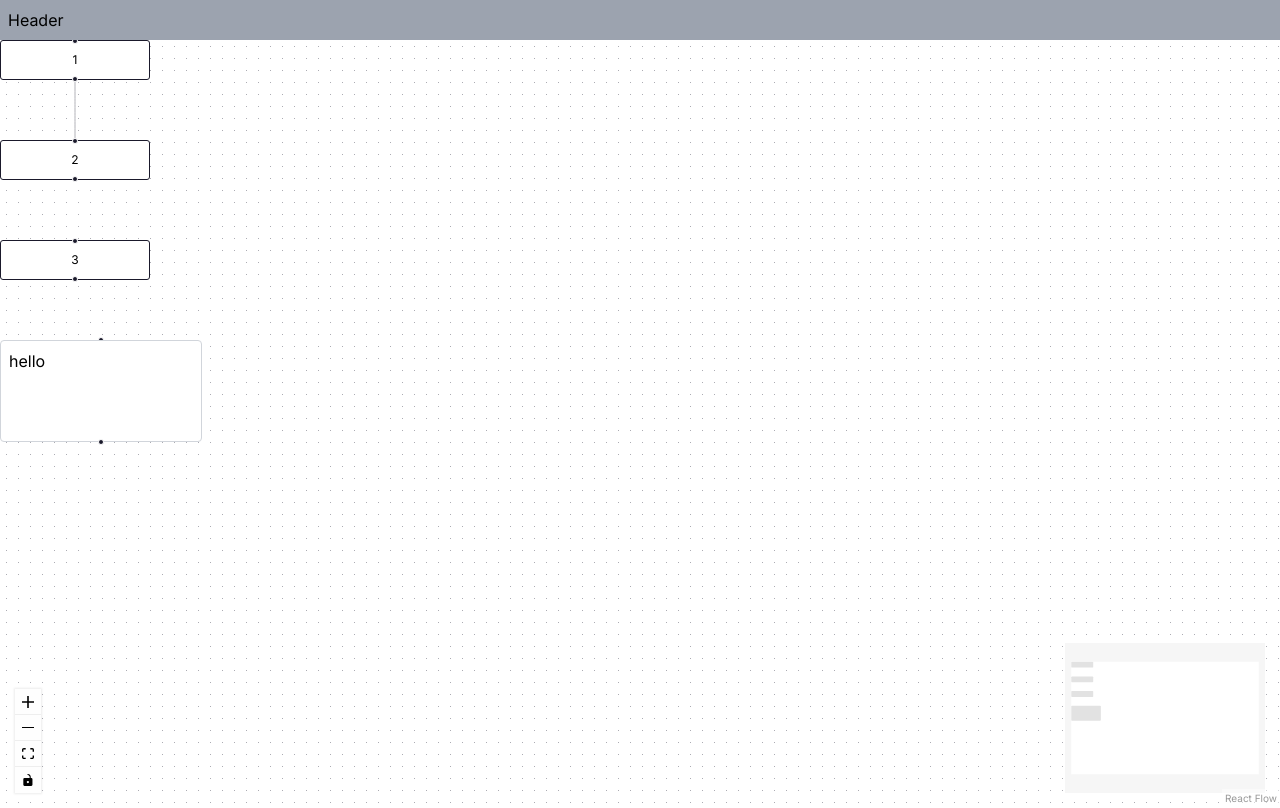
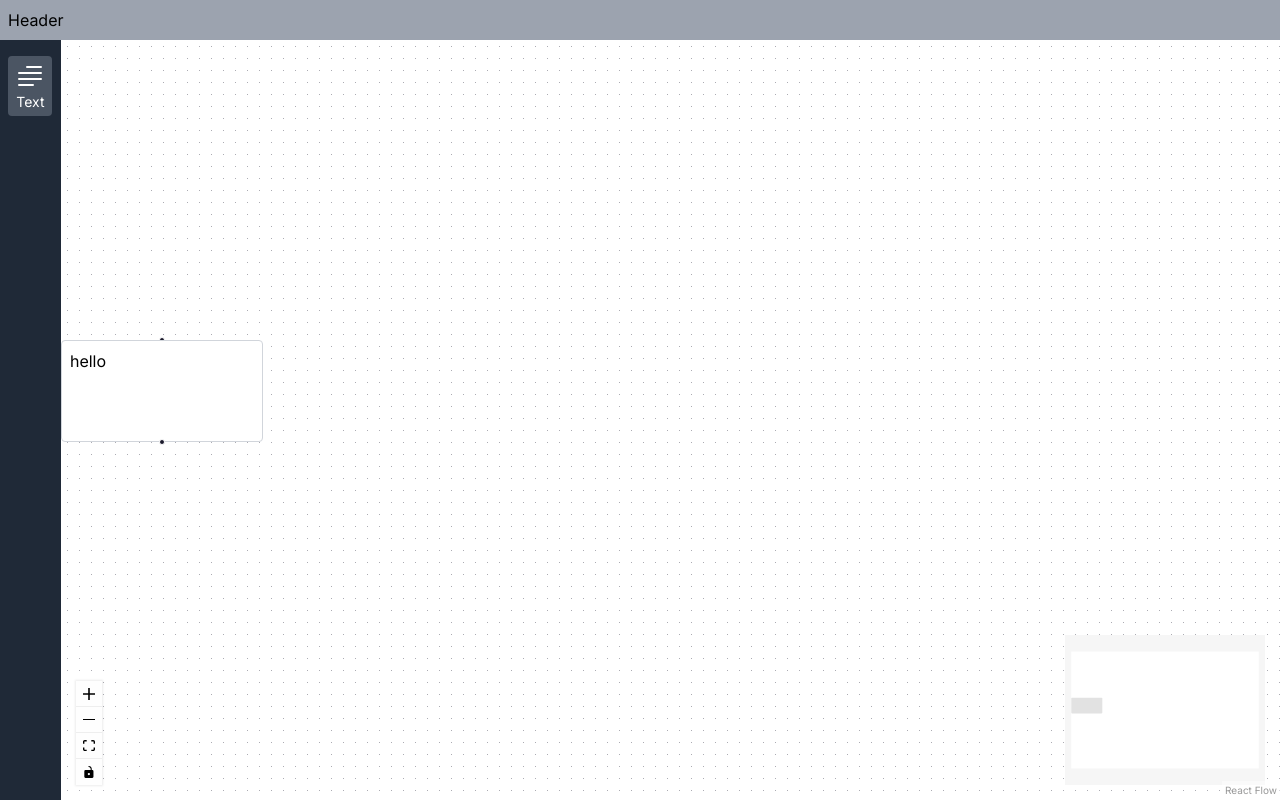
Before and after one commit to iamBijoyKar/srot, a Next.js app: page /flow-editor in a window 1280 px wide. Built offline with nearby package versions, Linux system fonts and the light colour scheme.

Commit message:
feat: Add sidebar with node previews and functionality to add new nodes in the editor

```diff
--- a/src/components/Editor/Editor.tsx
+++ b/src/components/Editor/Editor.tsx
@@ -3,33 +3,30 @@
 import React, { useCallback } from 'react'
 import {
   ReactFlow,
+  ReactFlowProvider,
   MiniMap,
   Controls,
   Background,
   BackgroundVariant,
   useNodesState,
   useEdgesState,
-  addEdge
+  addEdge,
+  useOnSelectionChange
 } from '@xyflow/react'
-import TextNode from './Nodes/TextNode'
+import { nodeTypes } from './NodeTypes'
+import Sidebar from './Sidebar/Sidebar'
+
 import '@xyflow/react/dist/style.css'
 
 const initialNodes = [
-  { id: '1', position: { x: 0, y: 0 }, data: { label: '1' } },
-  { id: '2', position: { x: 0, y: 100 }, data: { label: '2' } },
-  { id: '3', position: { x: 0, y: 200 }, data: { label: '3' } },
   {
     id: '4',
     position: { x: 0, y: 300 },
-    data: { value: '4', text: 'hello' },
+    data: { text: 'hello' },
     type: 'textNode'
   }
 ]
 const initialEdges = [{ id: 'e1-2', source: '1', target: '2' }]
-
-const nodeTypes = {
-  textNode: TextNode
-}
 
 export default function Editor() {
   const [nodes, setNodes, onNodesChange] = useNodesState(initialNodes)
@@ -40,8 +37,26 @@ export default function Editor() {
     [setEdges]
   )
 
+  const addNewNode = useCallback(
+    ({ type }: { type: string }) => {
+      const newNode = {
+        id: (nodes.length + 1).toString(),
+        position: { x: 10, y: 10 },
+        data: { value: (nodes.length + 1).toString(), text: '' },
+        type: type
+      }
+      setNodes((prev) => prev.concat(newNode))
+    },
+    [nodes, setNodes]
+  )
+
   return (
-    <div style={{ width: '100%', height: 'calc(100vh - 32px)' }}>
+    <ReactFlowProvider>
+      <div
+        style={{ width: '100%', height: 'calc(100vh - 40px)' }}
+        className="flex"
+      >
+        <Sidebar addNewNode={addNewNode} />
         <ReactFlow
           nodes={nodes}
           edges={edges}
@@ -55,5 +70,6 @@ export default function Editor() {
           <Background variant={BackgroundVariant.Dots} gap={12} size={1} />
         </ReactFlow>
       </div>
+    </ReactFlowProvider>
   )
 }
--- /dev/null
+++ b/src/components/Editor/NodeTypes.ts
@@ -0,0 +1,5 @@
+import TextNode from './Nodes/TextNode'
+
+export const nodeTypes = {
+  textNode: TextNode
+}
--- /dev/null
+++ b/src/components/Editor/Sidebar/NodePreview.tsx
@@ -0,0 +1,26 @@
+type NodePreviewProps = {
+  addNewNode: ({ type }: { type: string }) => void
+  nodeType: string
+  children?: React.ReactNode
+  label: string
+}
+
+export default function NodePreview({
+  addNewNode,
+  nodeType,
+  children,
+  label
+}: NodePreviewProps) {
+  const handleClick = () => {
+    addNewNode({ type: nodeType })
+  }
+  return (
+    <button
+      onClick={handleClick}
+      className="w-11 h-15 flex flex-col justify-center items-center rounded py-1 bg-gray-600"
+    >
+      <span className="">{children}</span>
+      <span className="text-sm">{label}</span>
+    </button>
+  )
+}
--- /dev/null
+++ b/src/components/Editor/Sidebar/Sidebar.tsx
@@ -0,0 +1,20 @@
+import { BsTextParagraph } from 'react-icons/bs'
+import NodePreview from './NodePreview'
+
+type SidebarProps = {
+  addNewNode: ({ type }: { type: string }) => void
+}
+
+export default function Sidebar({ addNewNode }: SidebarProps) {
+  return (
+    <aside className="w-16 h-full bg-gray-800 text-white flex flex-col items-center ">
+      <ul className="w-full h-full flex flex-col items-center  my-4">
+        <li className="mb-4">
+          <NodePreview label="Text" addNewNode={addNewNode} nodeType="textNode">
+            <BsTextParagraph className="w-8 h-8" />
+          </NodePreview>
+        </li>
+      </ul>
+    </aside>
+  )
+}
```
Lines whose indentation alone changed are shown as unchanged.
